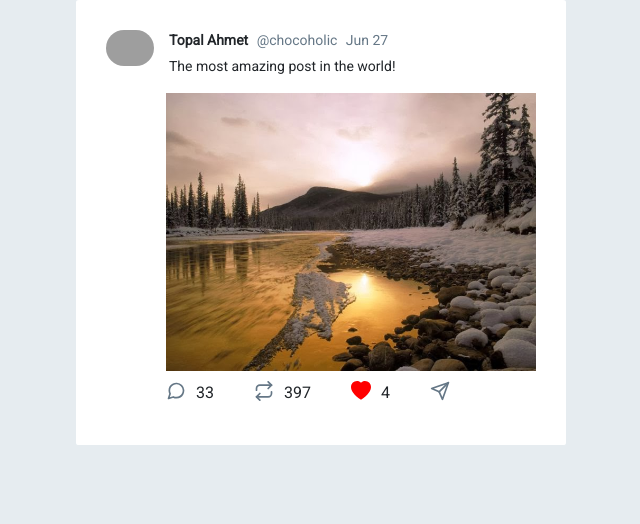
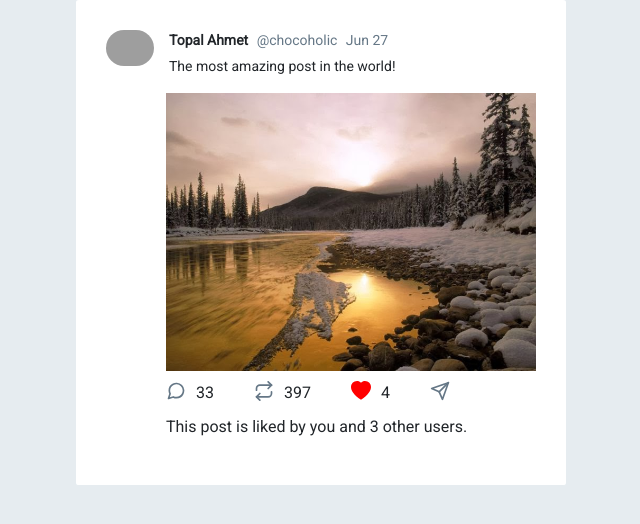
Before and after one commit to bitFez/htmx_guide_3_OOB_Swaps, a Django app: page /post/1 in a window 1280 px wide. Shown: the part 127-651 px from the top of the page, without its empty margins (319-959 px from the left). Run offline with Django 4.2, Linux system fonts and the light colour scheme; a user stored in the database is signed in; data comes from the database, SQL or seed files in the repository; both versions use the stored data as it was after the commit; some libraries are stand-ins or nearby versions; grey boxes are pictures that could not be loaded.

Commit message:
example completed

```diff
--- a/posts/models.py
+++ b/posts/models.py
@@ -7,7 +7,7 @@ from django.contrib.auth.models import User
 class Post(models.Model):
     post_author = models.ForeignKey(User, on_delete=models.CASCADE)  # loads the USER linked to the profile from django AUTH
     post_content = models.TextField(null=True, blank=True)
-    likes = models.ManyToManyField(User, blank=True, related_name="collected_votes")
+    likes = models.ManyToManyField(User, blank=True, related_name="likers")
 
     # def __str__(self):
     #     return self.id
--- a/posts/templates/posts/partials/likes_area.html
+++ b/posts/templates/posts/partials/likes_area.html
@@ -1,4 +1,22 @@
 <div id="iconsarea">
 
-
+    {% if post.likes.count == 1 and request.user in post.likes.all %}
+        <p>🥇 You're the first to like this post 🥇 </p>
+    {% elif post.likes.count == 1 and request.user not in post.likes.all %}
+        <p>This post is liked by {{post.likers.0.username}} </p>
+    {% elif post.likes.count == 2 and request.user not in post.likes.all %}
+        <p>This post is liked by {{post.likes.all.0}} and {{post.likes.all.1}} </p>
+    {% elif post.likes.count == 2 and request.user in post.likes.all %}
+        {% if request.user == post.likes.all.0 %}
+            <p>This post is liked by you and {{post.likes.all.1}}</p>
+        {% else %}
+            <p>This post is liked by you and {{post.likes.all.0}}</p>
+        {% endif %}
+    {% elif post.likes.count > 2 and request.user in post.likes.all %}
+        <p>This post is liked by you and {{post.likes.count|add:"-1"}} other users.</p>
+    {% elif post.likes.count > 2 and request.user not in post.likes.all %}
+        <p>This post is liked by {{post.likes.count}} users.</p>
+    {% else %}
+        <p>Be the first to like this post 🏁</p>
+    {% endif %}
 </div>
```
Also changed, not shown: db.sqlite3.
